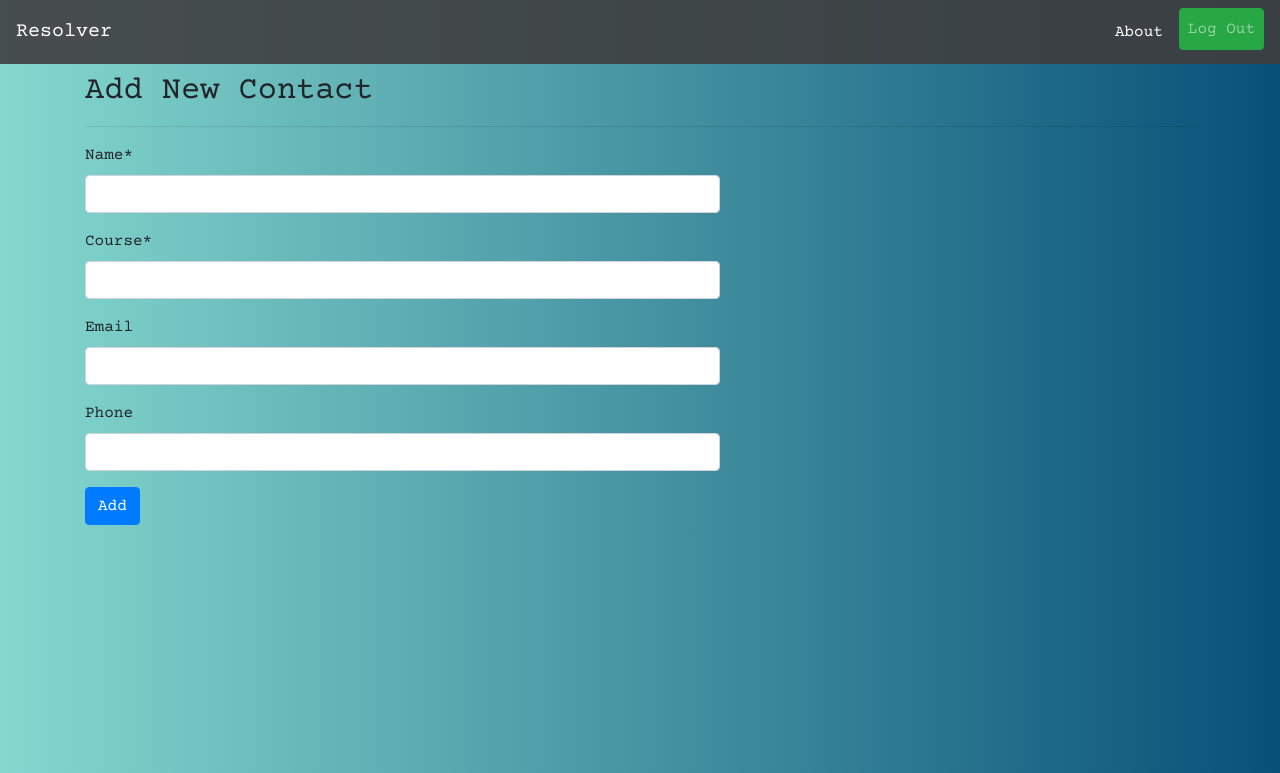
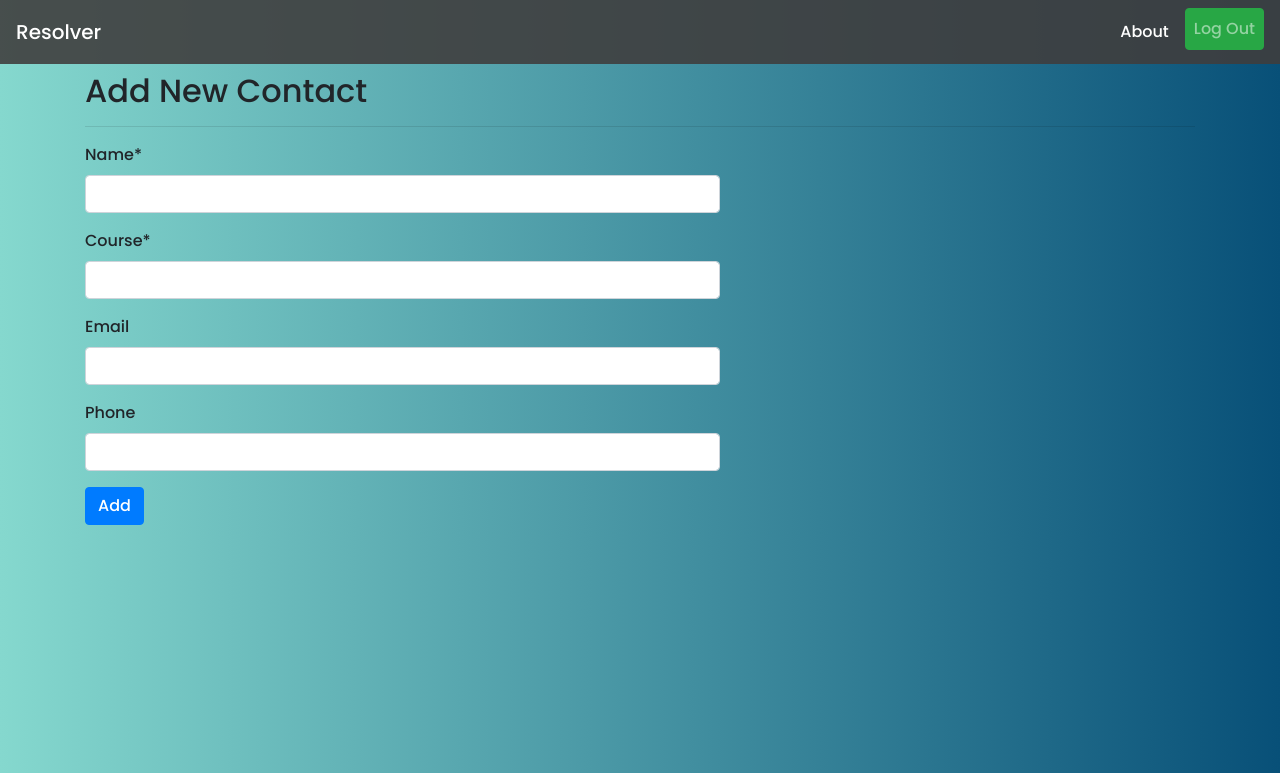
Before and after one commit to anonshubh/issue-reporter, a Django app: page /contact-add/ in a window 1280 px wide. Shown: the top 773 px of the page. Run offline with Django 3.2, Linux system fonts and the light colour scheme; a user stored in the database is signed in; some libraries are stand-ins or nearby versions.

Commit message:
Update style.css

```diff
--- a/static/css/style.css
+++ b/static/css/style.css
@@ -1,3 +1,5 @@
+@import url('https://fonts.googleapis.com/css2?family=Poppins:wght@500&display=swap');
+
 .upvote{
     display: none;
     color: green;
@@ -30,10 +32,11 @@ body{
 
     /* background: #C33764;
     background: -webkit-linear-gradient(to right, #1D2671, #C33764);
-    background: linear-gradient(to right, #1D2671, #C33764); */
+    background: linear-gradient(to right, #1D2671, #C33764);
 
 
-    font-family: 'Courier Prime', sans-serif;
+    font-family: 'Courier Prime', sans-serif;   */
+    font-family: 'Poppins', sans-serif;
 }
 
 .rcolor{
```
